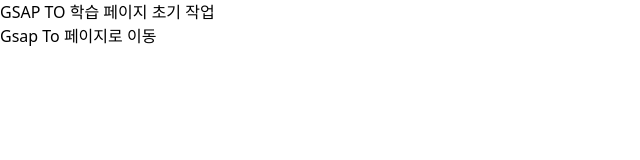
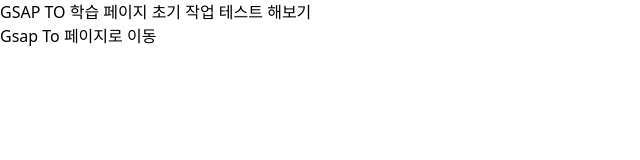
Before and after one commit to eeeunhey/GSAP_Project, a React (Vite) app in the folder GSAP_React/: page / in a window 1280 px wide. Shown: the top 160 px of the page, without its empty margins (0-640 px from the left). Built offline with nearby package versions, Linux system fonts and the light colour scheme.

Commit message:
홈페이지 수정

```diff
--- a/GSAP_React/src/pages/HomePage.jsx
+++ b/GSAP_React/src/pages/HomePage.jsx
@@ -7,6 +7,7 @@
         <div>
             <h1>
                 GSAP TO 학습 페이지 초기 작업
+                테스트 해보기
             </h1>
             <Link to="/gaspTo">Gsap To 페이지로 이동</Link>
         </div>
```
